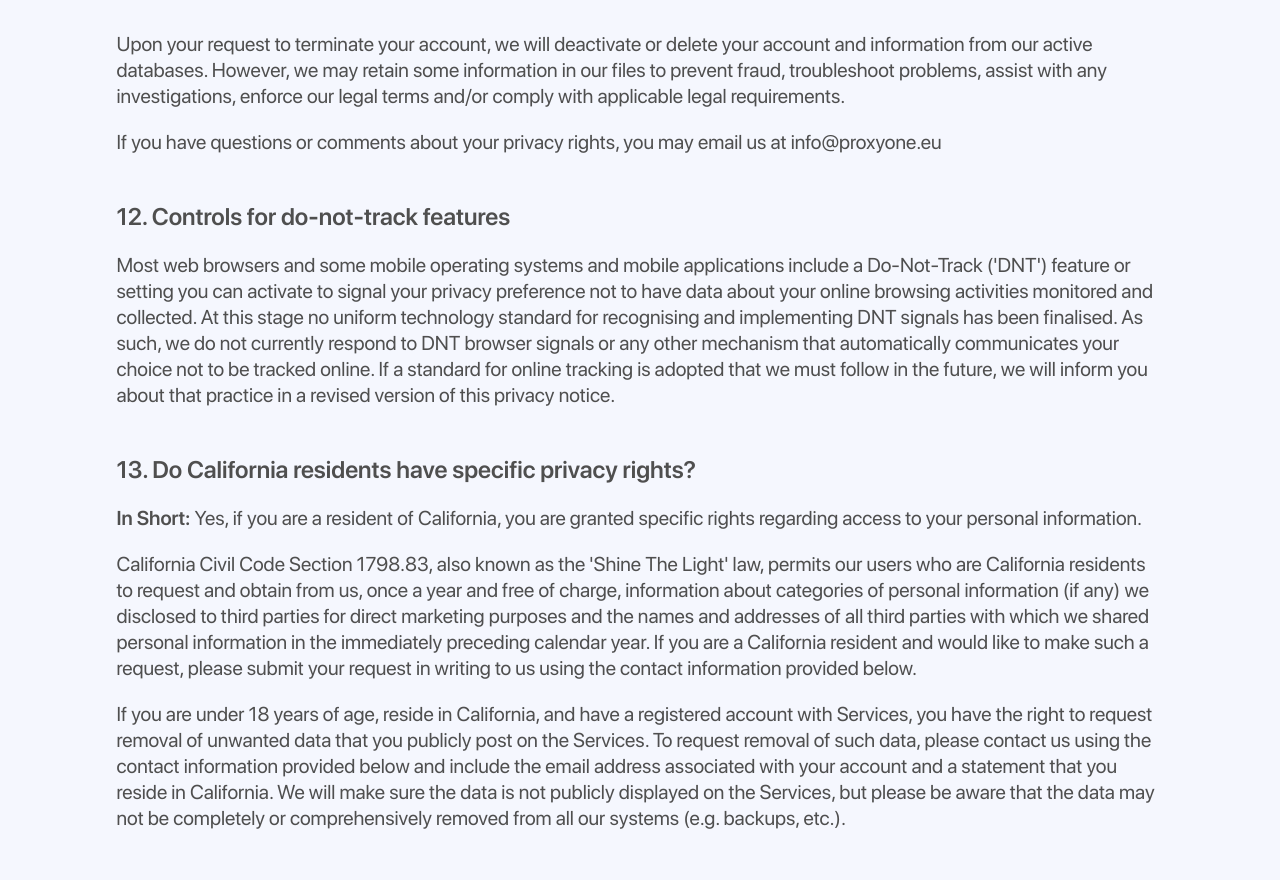
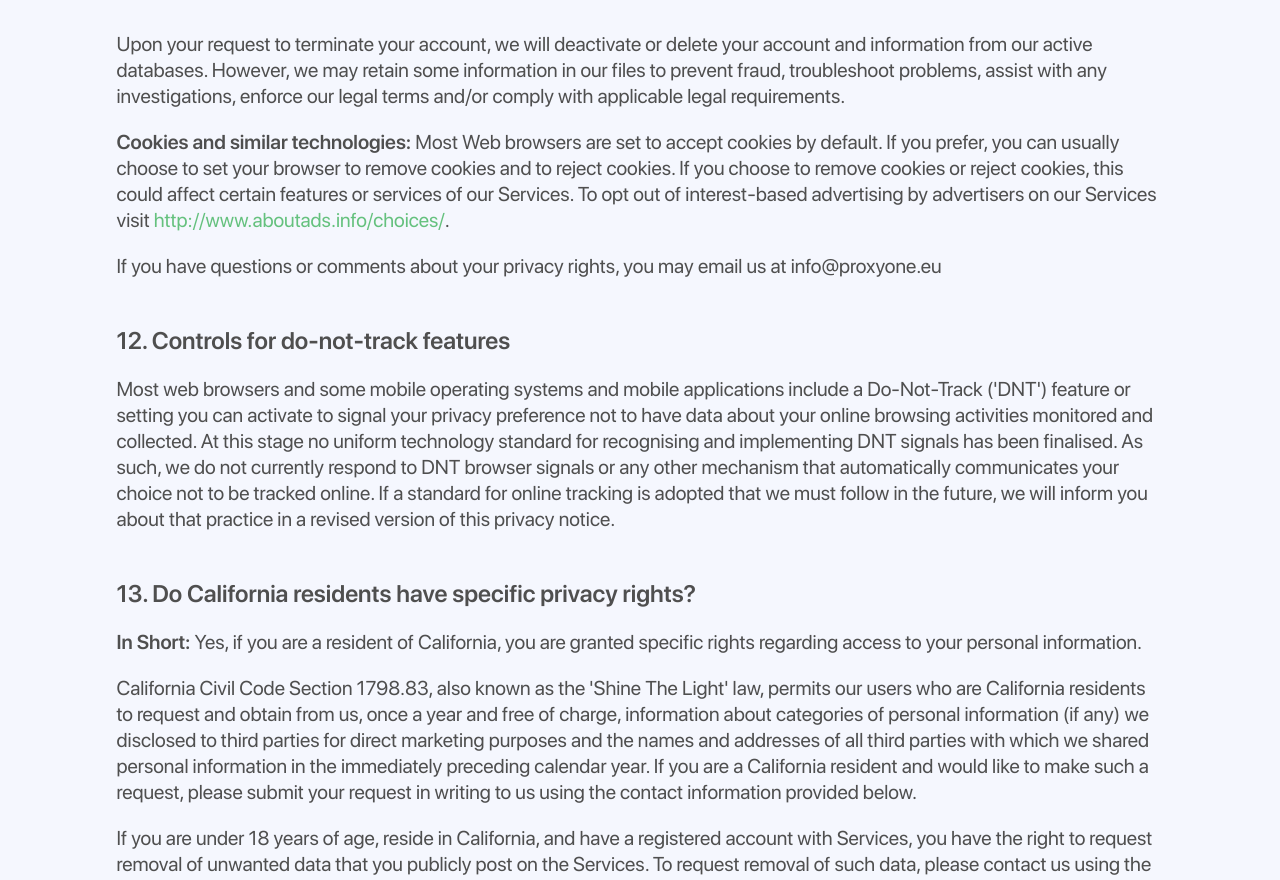
Before and after one commit to Action007/test-07.11.2022-, a React (Create React App) app: page /privacy-policy in a window 1280 px wide. Shown: the part 10220-11100 px from the top of the page. Built offline with nearby package versions, Linux system fonts and the light colour scheme; no server answers.

Commit message:
fixing tranlation.json

```diff
--- a/src/components/components/PrivacyPolicy/PrivacyPolicy.jsx
+++ b/src/components/components/PrivacyPolicy/PrivacyPolicy.jsx
@@ -626,6 +626,21 @@ const PrivacyPolicy = () => {
             </ul>
             <div className="policy__texts">
               <p>{translate("privacyPolicyPage.section11.text10")}</p>
+              <p>
+                <Trans
+                  i18nKey="privacyPolicyPage.section11.text11"
+                  t={translate}
+                  components={[
+                    <span className="SFPro-600" />,
+                    <a
+                      className="policy__link"
+                      href="http://www.aboutads.info/choices"
+                      target="_blank"
+                      rel="noreferrer"
+                    />,
+                  ]}
+                />
+              </p>
               <p>{translate("privacyPolicyPage.section11.text12")}</p>
             </div>
           </li>
```
Also changed, not shown: public/locales/en/translation.json.
